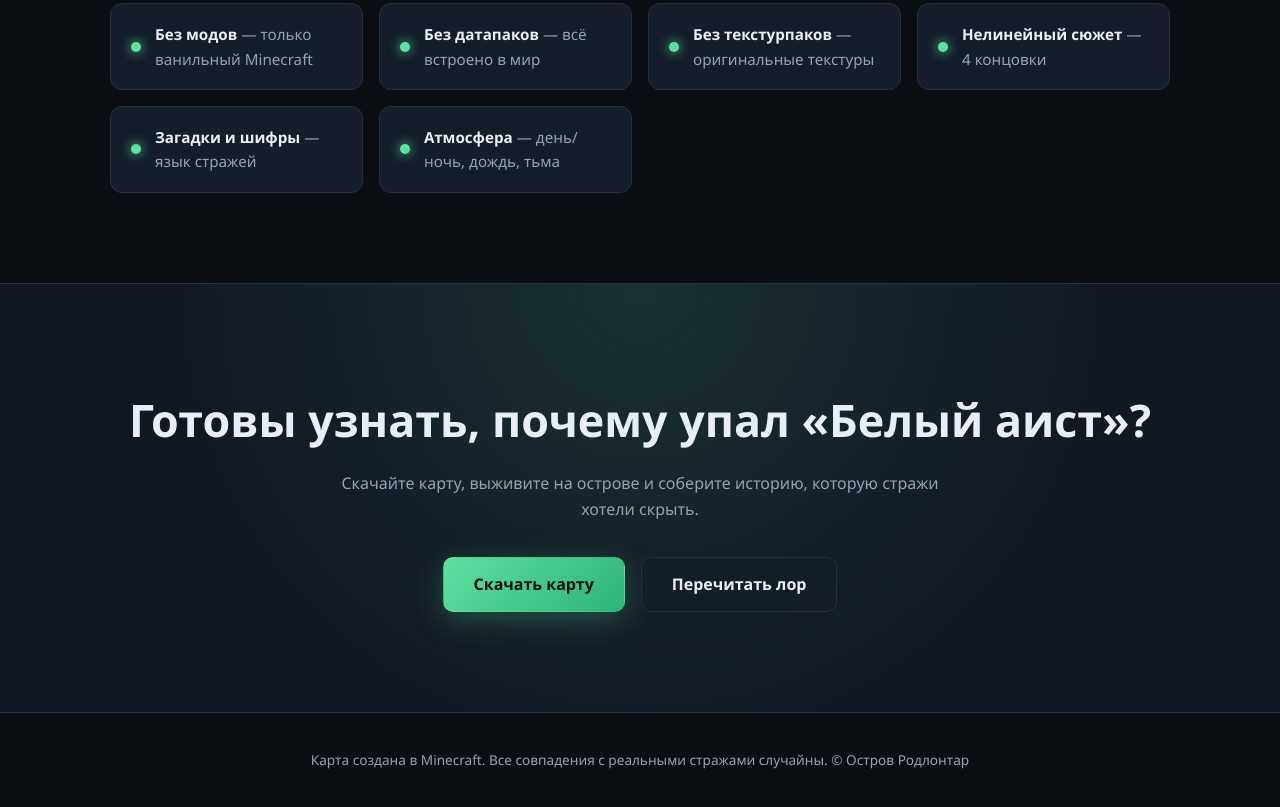
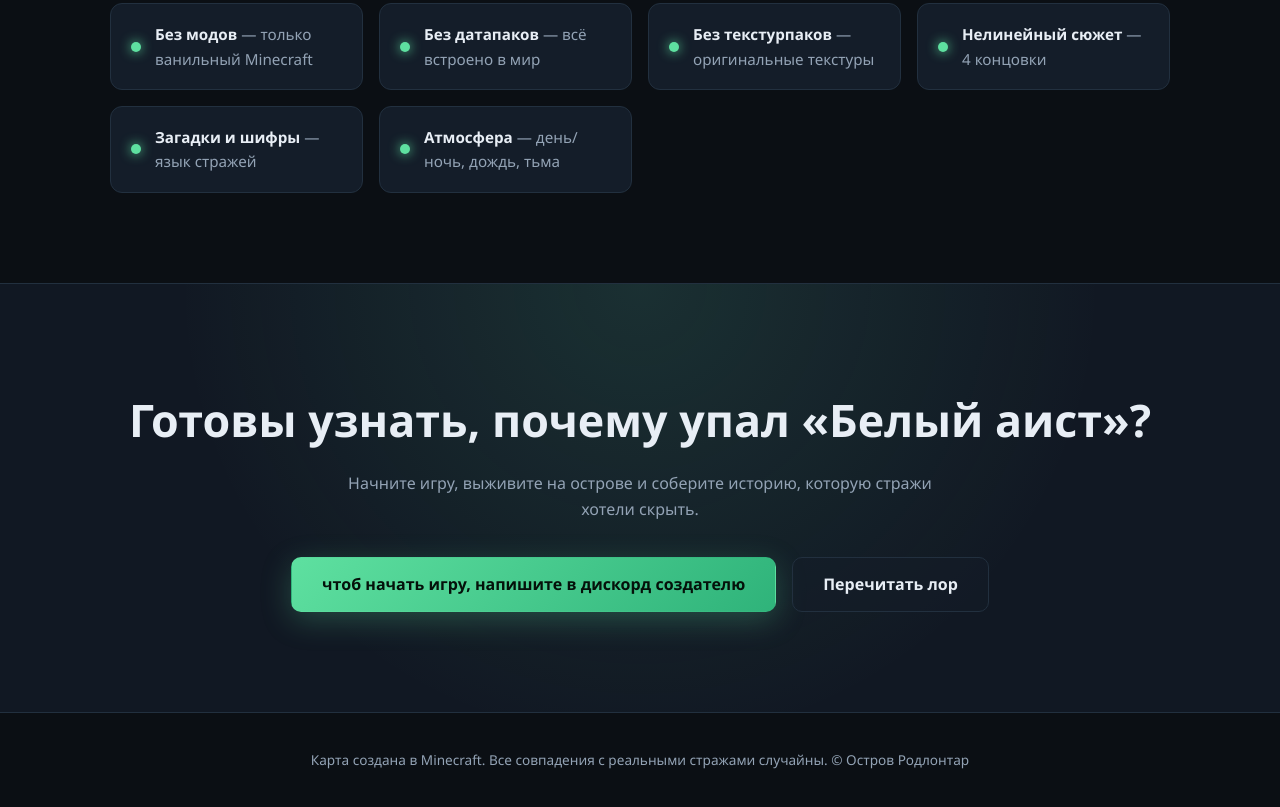
Before and after one commit to lolik9414-ctrl/ISLAND, a plain HTML site: page index.html in a window 1280 px wide. Shown: the part 3236-4043 px from the top of the page. Drawn offline with Linux system fonts and the light colour scheme.

Commit message:
Update index.html

```diff
--- a/index.html
+++ b/index.html
@@ -379,9 +379,9 @@
 <!-- CTA -->
 <section class="cta">
   <h2 class="reveal">Готовы узнать, почему упал «Белый аист»?</h2>
-  <p class="reveal">Скачайте карту, выживите на острове и соберите историю, которую стражи хотели скрыть.</p>
+  <p class="reveal">Начните игру, выживите на острове и соберите историю, которую стражи хотели скрыть.</p>
   <div class="hero-cta reveal" style="animation:none">
-    <a href="#" class="btn btn-primary">Скачать карту</a>
+    <a href="#" class="btn btn-primary">чтоб начать игру, напишите в дискорд создателю</a>
     <a href="#lore" class="btn btn-ghost">Перечитать лор</a>
   </div>
 </section>
```
